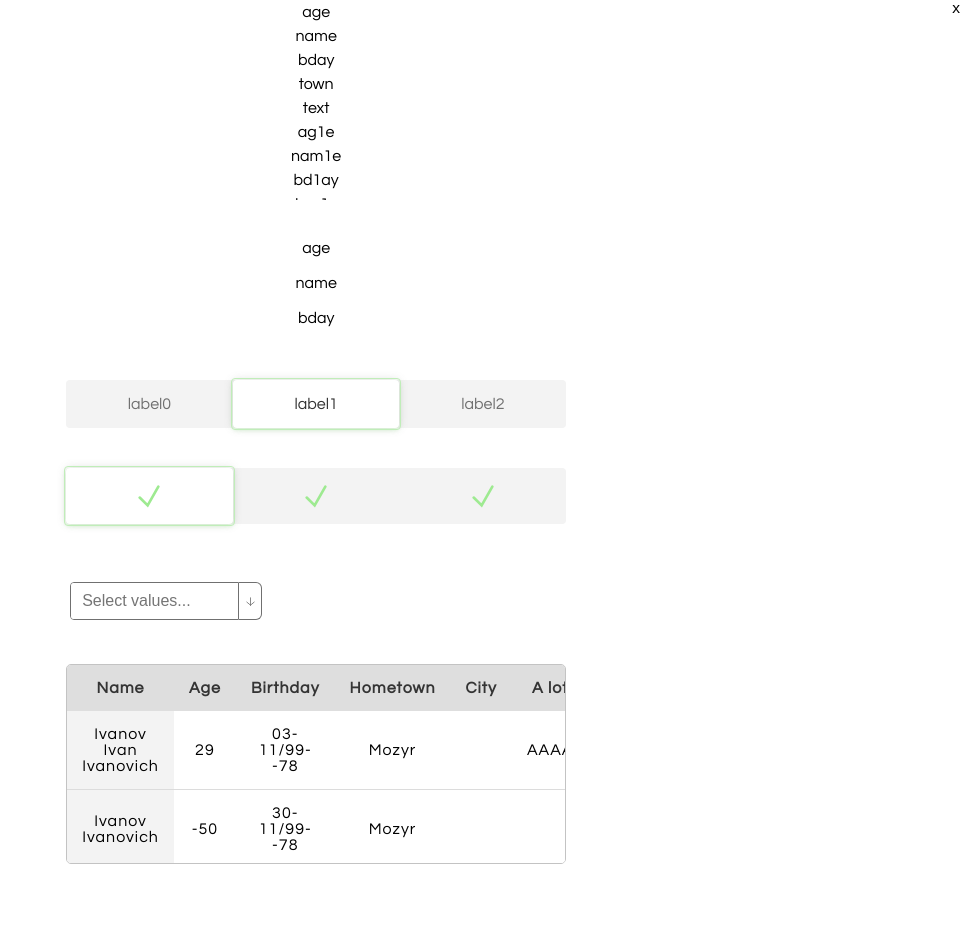
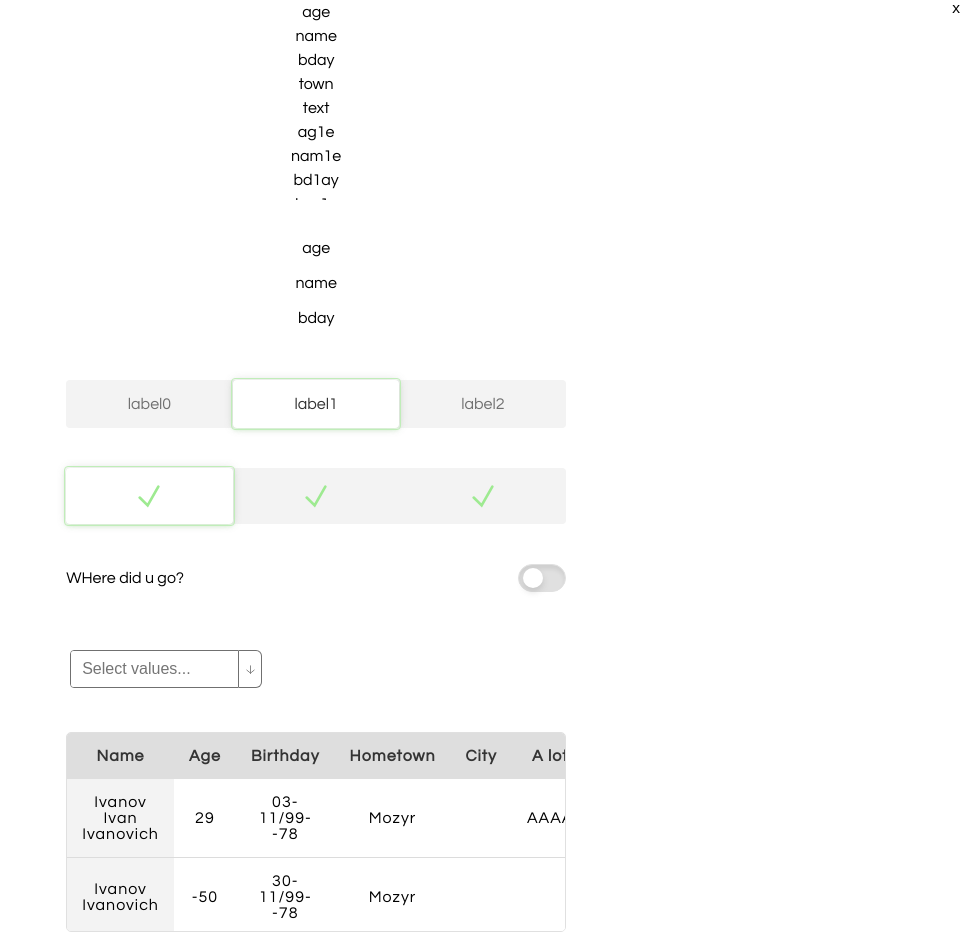
Before and after one commit to katetushkan/MostWanted, a React (Create React App) app: page / in a window 1280 px wide. Shown: the whole page, without its empty margins (320-1280 px from the left). Before the commit the page ends 864 px from the top, so only its background shows below. Built offline with nearby package versions, Linux system fonts and the light colour scheme.

Commit message:
toggle component.

```diff
--- a/src/App.css
+++ b/src/App.css
@@ -5,7 +5,7 @@
   font-size: 100%;
   --fixed-column: #f3f3f3;
   --header-text: #343434;
-  --table-border: #c3c3c3;
+  --table-border: #E0E0E0;;
   --accent-colour: #C0EDB9;
   --primary-colour: #707070;
   --primary-colour--68: rgba(112, 112, 112, 0.68);
--- a/src/App.tsx
+++ b/src/App.tsx
@@ -1,4 +1,4 @@
-import React from 'react';
+import React, { useState } from 'react';
 import { dateFormatter } from './services/DataFormatters/formatters';
 
 import Table, { ITableHeaderDefinition } from './components/Table/Table';
@@ -10,6 +10,7 @@ import Select from './components/Select/Select';
 import './App.css';
 import Switch from "./components/Switch/Switch";
 import { IconName } from "./components/Icon/Icon";
+import Toggle from "./components/Toggle/Toggle";
 
 function App() {
 
@@ -119,7 +120,7 @@ function App() {
       img: 'check' as IconName,
     },
   ]
-
+  const [toggleState, setToggleState] = useState(false);
   return (
     <div className='App'>
       <div className='app_container'>
@@ -148,6 +149,14 @@ function App() {
           className='app_switch_img'
           checked={'0'}
         />
+        <Toggle
+          className='app_toggle'
+          value={'toggle'}
+          name={'toggle'}
+          label={'WHere did u go?'}
+          checked={toggleState}
+          onToggle={(value) => setToggleState(value)}
+        />
         <Select
           id='drop-down'
           data={sortParameters}
--- a/src/components/Button/Button.css
+++ b/src/components/Button/Button.css
@@ -1,5 +1,4 @@
 .button {
-  border-radius: 14px;
   text-align: center;
   border: none;
   flex: 1;
@@ -8,6 +7,13 @@
   transform 100ms ease,
   opacity 100ms ease,
   filter 100ms ease;
+
+  cursor: pointer;
+}
+
+.button:focus {
+  outline: none;
+  border: none;
 }
 
 .button--disabled {
--- a/src/components/SwitchOption/SwitchOption.css
+++ b/src/components/SwitchOption/SwitchOption.css
@@ -1,8 +1,14 @@
 .switch-option {
   flex: 1;
   padding: 1rem;
+
+  background-color: rgba(255, 255, 255, 0);
+  transition: background-color .5s ease;
 }
 
+.switch-option__label:focus-within {
+  background-color: var(--accent-colour--62);
+}
 .switch-option__choice {
   width: 0;
   height: 0;
--- /dev/null
+++ b/src/components/Toggle/Toggle.css
@@ -0,0 +1,74 @@
+.toggle {
+  /*display: flex;*/
+}
+
+.toggle__label {
+  display: flex;
+  flex-direction: row;
+  align-items: center;
+  justify-content: space-between;
+}
+
+.toggle__switch {
+  width: 3rem;
+  height: 1.75rem;
+
+  border: 1px solid var(--table-border);
+  border-radius: 2rem;
+
+  background-color: var(--table-border);
+  box-shadow: inset 0px 4px 4px rgba(0, 0, 0, 0.08);
+
+  position: relative;
+  display: flex;
+  align-items: center;
+}
+
+.toggle__switch__slider {
+  width: 1.25rem;
+  height: 1.25rem;
+
+  border-radius: 50%;
+  margin-left: 0.25rem;
+  margin-right: 0.25rem;
+
+  background-color: var(--white);
+  box-shadow: 0px 4px 6px var(--primary-colour--24);
+
+  position: absolute;
+
+  transition: transform .3s ease;
+}
+
+
+.toggle__switch:hover {
+  border: 1px solid var(--accent-colour);
+}
+
+.toggle:focus-within .toggle__switch::after {
+  position: absolute;
+  content: '';
+  top: -3px;
+  left: -3px;
+  padding: 2px;
+  border-radius: 3rem;
+  box-shadow: inner 0 0px 10px 0 var(--accent-colour--62);
+  width: 100%;
+  height: 100%;
+  border: 1px solid var(--accent-colour);
+}
+
+.toggle--checked .toggle__switch {
+  background-color: var(--accent-colour);
+  border: 1px solid var(--accent-colour);
+}
+
+.toggle--checked .toggle__switch__slider {
+  transform: translateX(1.125rem);
+}
+
+.toggle__input {
+  width: 0;
+  height: 0;
+  display: block;
+}
--- /dev/null
+++ b/src/components/Toggle/Toggle.tsx
@@ -0,0 +1,55 @@
+import * as React from 'react';
+import clsx from 'clsx';
+
+import './Toggle.css';
+
+interface IProps {
+  className?: string;
+  onToggle?: (value: boolean) => void;
+  value: string;
+  name: string;
+  label?: string;
+  checked?: boolean;
+}
+
+const Toggle: React.FC<IProps> = ({
+                                    className,
+                                    value,
+                                    name,
+                                    checked,
+                                    label,
+                                    onToggle
+                                  }) => {
+
+  const handleToggle = (event: React.ChangeEvent<HTMLInputElement>) => {
+    if (onToggle) {
+      onToggle(event.currentTarget.checked);
+    }
+  }
+  return (
+    <div className={clsx('toggle', {
+      'toggle--checked': checked
+    },className)}>
+      <input
+        className='toggle__input'
+        type='checkbox'
+        value={value}
+        name={name}
+        id={`${value}-${name}`}
+        onChange={handleToggle}
+      />
+      <label
+        className='toggle__label'
+        htmlFor={`${value}-${name}`}
+      >
+        {label && <p className='toggle__label__text'>{label}</p>}
+        <div className='toggle__switch'>
+          <div className='toggle__switch__slider'/>
+        </div>
+      </label>
+    </div>
+  )
+    ;
+};
+
+export default Toggle;
```
